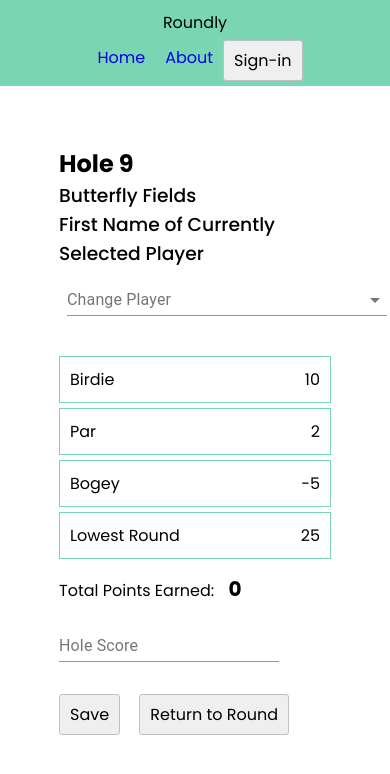
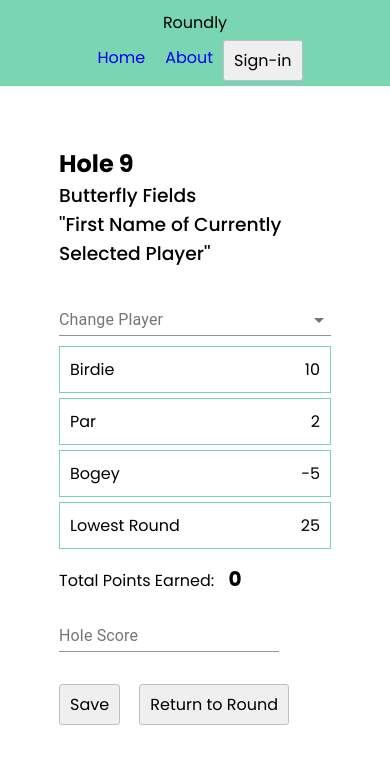
Before and after one commit to jason-roundtree/roundly-old, a React (Create React App) app: page /player-hole in a window 390 px wide. Shown: the top 774 px of the page. Built offline with nearby package versions, Linux system fonts and the light colour scheme; what auth0-js would draw is missing.

Commit message:
Fix Select input to be responsive

```diff
--- a/src/components/Scorecard/PlayerHole.js
+++ b/src/components/Scorecard/PlayerHole.js
@@ -5,6 +5,11 @@ import { FormControl, Input, InputLabel, makeStyles } from '@material-ui/core'
 import styled from 'styled-components'
 
 const UL = styled.ul` margin-top: 10px; `
+const Form = styled.form`
+    width: 80%;
+    margin: 40px auto 0;
+    padding: 20px;
+`
 const ButtonListItem = styled.li`
     display: flex;
     align-items: center;
@@ -16,11 +21,6 @@ const ButtonListItem = styled.li`
     @media (max-width: 700px) {
         width: 100%;
     }
-`
-const Form = styled.form`
-    width: 80%;
-    margin: 40px auto 0;
-    padding: 20px;
 `
 const P = styled.p`
     margin: 15px 0 10px;
@@ -46,7 +46,7 @@ const H3 = styled.h3`
 
 const data = {
     hole: 9,
-    players: ['Jason', 'Buster', 'Gob', 'Gene'],
+    players: ['Im a really long name', 'Jason', 'Buster', 'Gob', 'Gene'],
     course: 'Butterfly Fields',
     points: [
         { id: 1, type: 'Birdie', weight: 10, frequency: 'ONCE_PER_HOLE' },
@@ -58,7 +58,6 @@ const data = {
 
 export default function Hole(props) {
     // TODO: add hook for saving form
-
     const [ scoreInput, setScore ] = useState('')
     const [ pointsEarned, setTogglePointsEarned ] = useListItemToggle([])
     // TODO: Is there an easier way to get the point weight of the current point id?
@@ -103,7 +102,7 @@ export default function Hole(props) {
         <Form>
             <h2>Hole {data.hole}</h2>
             <H3>{data.course}</H3>
-            <H3>First Name of Currently Selected Player</H3>
+            <H3>''First Name of Currently Selected Player''</H3>
             <PlayerSelect players={data.players} />
 
             <UL>
@@ -131,13 +130,15 @@ export default function Hole(props) {
             </P>
             {/* TODO: Add condition that checks for tracking of Net Score; if true add Gross Score and Net Score fields */}
             <FormControl>
+                {/* TODO: add breakpoint */}
                 <InputLabel htmlFor="scoreInput">Hole Score</InputLabel>
                 <Input
-                    type="input"
+                    type="number"
+                    name="scoreInput"
                     onChange={(e) => setScore(e.target.value)}
                     value={scoreInput}
-                    // id="scoreInput"
-                    name="scoreInput"
+                    autoComplete="off"
+
                 />
             </FormControl>
             <br />
--- a/src/components/Scorecard/PlayerSelect.js
+++ b/src/components/Scorecard/PlayerSelect.js
@@ -1,35 +1,39 @@
 import React, { useState } from 'react'
-import { FormControl, InputLabel, MenuItem, Select, makeStyles } from '@material-ui/core'
-import styled from 'styled-components'
+import {
+    FormControl,
+    InputLabel,
+    MenuItem,
+    Select
+} from '@material-ui/core'
+import { styled as Mui_styled } from '@material-ui/styles'
+// import styled from 'styled-components'
 
 // TODO: set current player from props when the initial player is selected from PlayerHole and the ancestral yet-to-be-established-component
-const useStyles = makeStyles(theme => ({
-    formControl: {
-        margin: theme.spacing(1),
-        marginTop: 0,
-        marginBottom: 30,
-        // TODO: How to change size on smaller screens
-        minWidth: 320,
+
+const MuiFormControl = Mui_styled(FormControl)({
+    marginTop: 20,
+    width: '60%',
+    '@media (max-width: 700px)': {
+        width: '100%'
     }
-}))
+})
 
 export default function PlayerSelect(props) {
     const [ currentPlayer, setCurrentPlayer ] = useState('')
-    const classes = useStyles()
 
     function handlePlayerChange(event) {
         setCurrentPlayer(event.target.value)
     }
 
     return (
-        <FormControl className={classes.formControl}>
+        <MuiFormControl>
             <InputLabel htmlFor="changePlayer">
                 Change Player
             </InputLabel>
             <Select
                 value={currentPlayer}
                 onChange={handlePlayerChange}
-                className={classes.select}
+                // className={classes.select}
                 name="changePlayer"
             >
                 {props.players.map(player => {
@@ -42,6 +46,6 @@ export default function PlayerSelect(props) {
                     )
                 })}
             </Select>
-        </FormControl>
+        </MuiFormControl>
     )
 }
```
